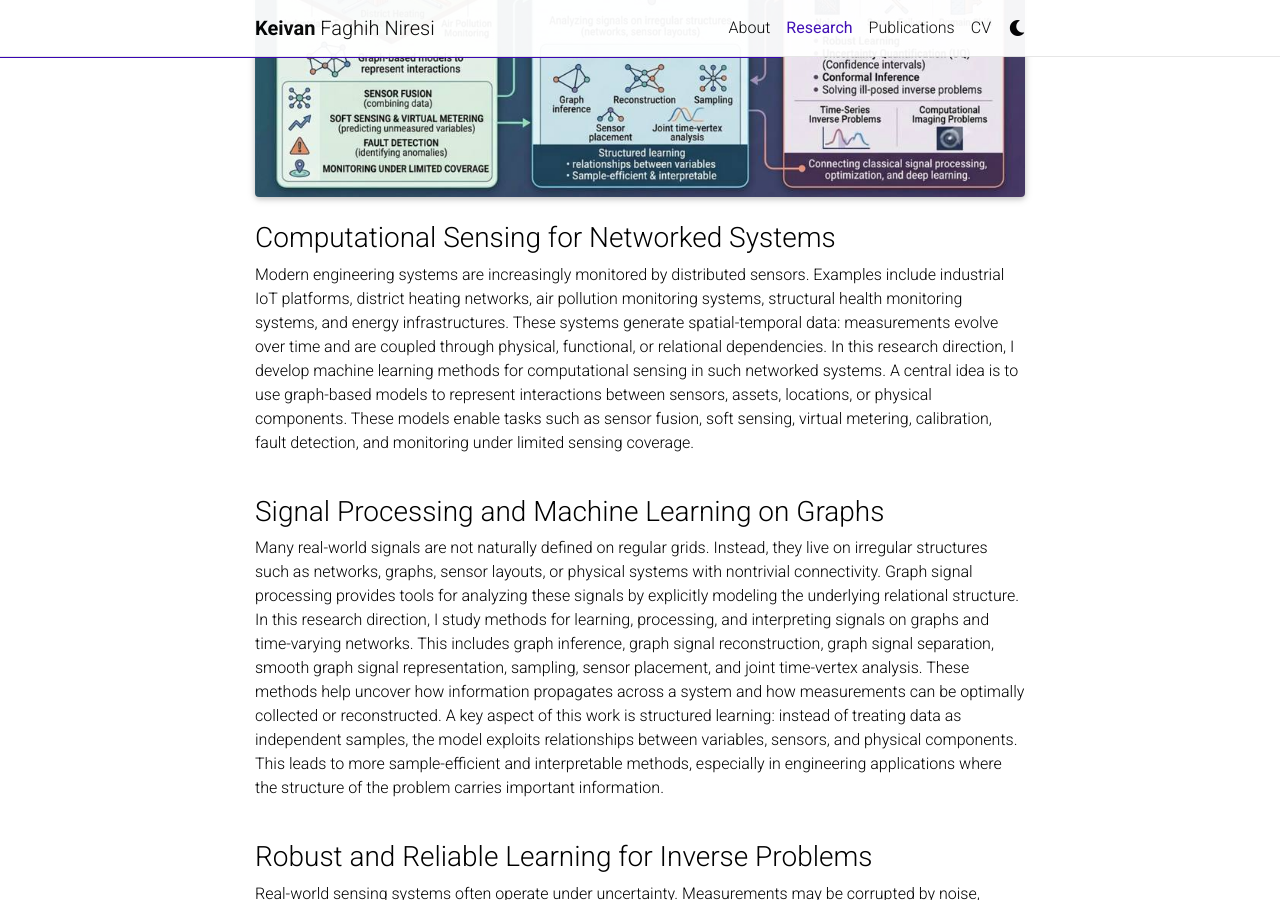
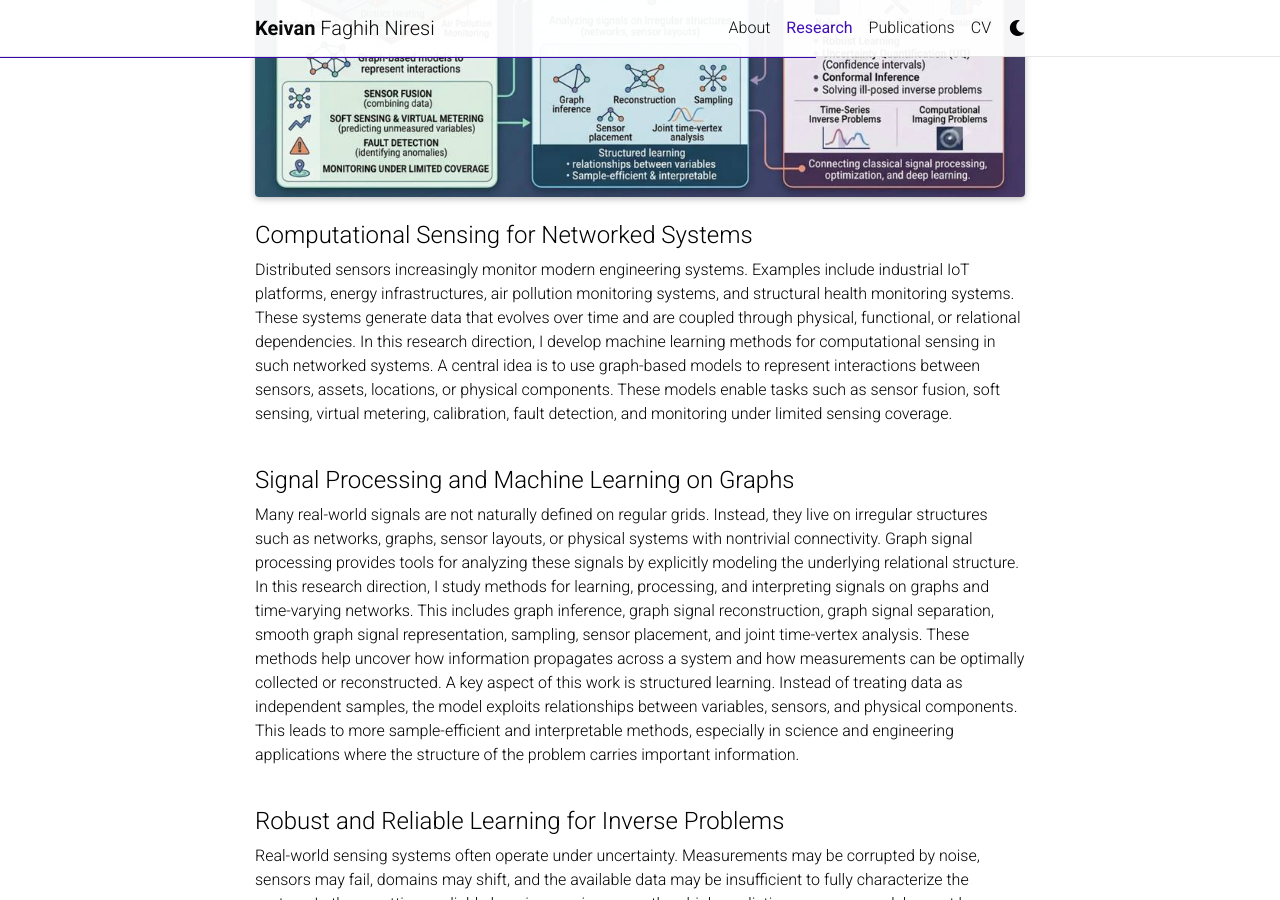
Before and after one commit to Keiv4n/keiv4n.github.io, a Jekyll site: the page built from _pages/research.md, in a window 1280 px wide and 900 px high, scrolled down 544 px. Built offline with Jekyll 4.4.1, drawn with Linux system fonts in a browser that asks for light colours; comment, search, counter and statistics services are not loaded; a style sheet for code colours, icons or effects is not loaded.

Commit message:
Update research.md

```diff
--- a/_pages/research.md
+++ b/_pages/research.md
@@ -15,17 +15,17 @@ My research lies at the intersection of machine learning, signal processing, and
   </div>
 </div>
 
-### Computational Sensing for Networked Systems
+#### Computational Sensing for Networked Systems
 
-Modern engineering systems are increasingly monitored by distributed sensors. Examples include industrial IoT platforms, district heating networks, air pollution monitoring systems, structural health monitoring systems, and energy infrastructures. These systems generate spatial-temporal data: measurements evolve over time and are coupled through physical, functional, or relational dependencies. In this research direction, I develop machine learning methods for computational sensing in such networked systems. A central idea is to use graph-based models to represent interactions between sensors, assets, locations, or physical components. These models enable tasks such as sensor fusion, soft sensing, virtual metering, calibration, fault detection, and monitoring under limited sensing coverage.
+Distributed sensors increasingly monitor modern engineering systems. Examples include industrial IoT platforms, energy infrastructures, air pollution monitoring systems, and structural health monitoring systems. These systems generate data that evolves over time and are coupled through physical, functional, or relational dependencies. In this research direction, I develop machine learning methods for computational sensing in such networked systems. A central idea is to use graph-based models to represent interactions between sensors, assets, locations, or physical components. These models enable tasks such as sensor fusion, soft sensing, virtual metering, calibration, fault detection, and monitoring under limited sensing coverage.
 <br><br>
 
-### Signal Processing and Machine Learning on Graphs
+#### Signal Processing and Machine Learning on Graphs
 
-Many real-world signals are not naturally defined on regular grids. Instead, they live on irregular structures such as networks, graphs, sensor layouts, or physical systems with nontrivial connectivity. Graph signal processing provides tools for analyzing these signals by explicitly modeling the underlying relational structure. In this research direction, I study methods for learning, processing, and interpreting signals on graphs and time-varying networks. This includes graph inference, graph signal reconstruction, graph signal separation, smooth graph signal representation, sampling, sensor placement, and joint time-vertex analysis. These methods help uncover how information propagates across a system and how measurements can be optimally collected or reconstructed. A key aspect of this work is structured learning: instead of treating data as independent samples, the model exploits relationships between variables, sensors, and physical components. This leads to more sample-efficient and interpretable methods, especially in engineering applications where the structure of the problem carries important information.
+Many real-world signals are not naturally defined on regular grids. Instead, they live on irregular structures such as networks, graphs, sensor layouts, or physical systems with nontrivial connectivity. Graph signal processing provides tools for analyzing these signals by explicitly modeling the underlying relational structure. In this research direction, I study methods for learning, processing, and interpreting signals on graphs and time-varying networks. This includes graph inference, graph signal reconstruction, graph signal separation, smooth graph signal representation, sampling, sensor placement, and joint time-vertex analysis. These methods help uncover how information propagates across a system and how measurements can be optimally collected or reconstructed. A key aspect of this work is structured learning. Instead of treating data as independent samples, the model exploits relationships between variables, sensors, and physical components. This leads to more sample-efficient and interpretable methods, especially in science and engineering applications where the structure of the problem carries important information.
 <br><br>
 
 
-### Robust and Reliable Learning for Inverse Problems
+#### Robust and Reliable Learning for Inverse Problems
 
 Real-world sensing systems often operate under uncertainty. Measurements may be corrupted by noise, sensors may fail, domains may shift, and the available data may be insufficient to fully characterize the system. In these settings, reliable learning requires more than high predictive accuracy; models must be robust, uncertainty-aware, and capable of solving ill-posed inverse problems. In this research direction, I develop methods for robust learning, uncertainty quantification, conformal inference, and inverse problem solving. This includes both time-series inverse problems and computational imaging problems. The broader goal is to recover meaningful signals from incomplete or degraded observations while providing a measure of confidence in the output. This direction connects classical signal processing, optimization, robust statistics, and modern deep learning.
```
